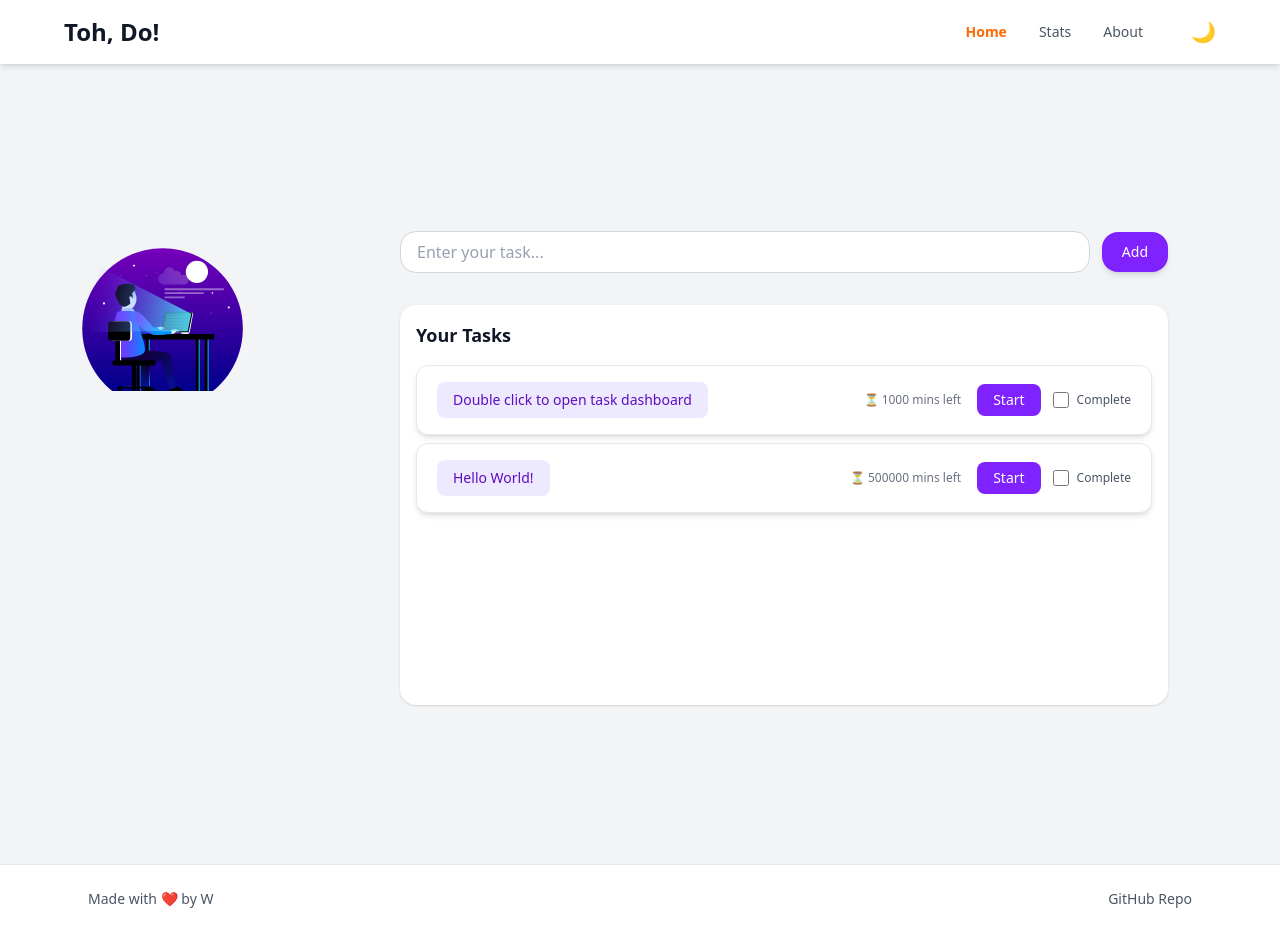
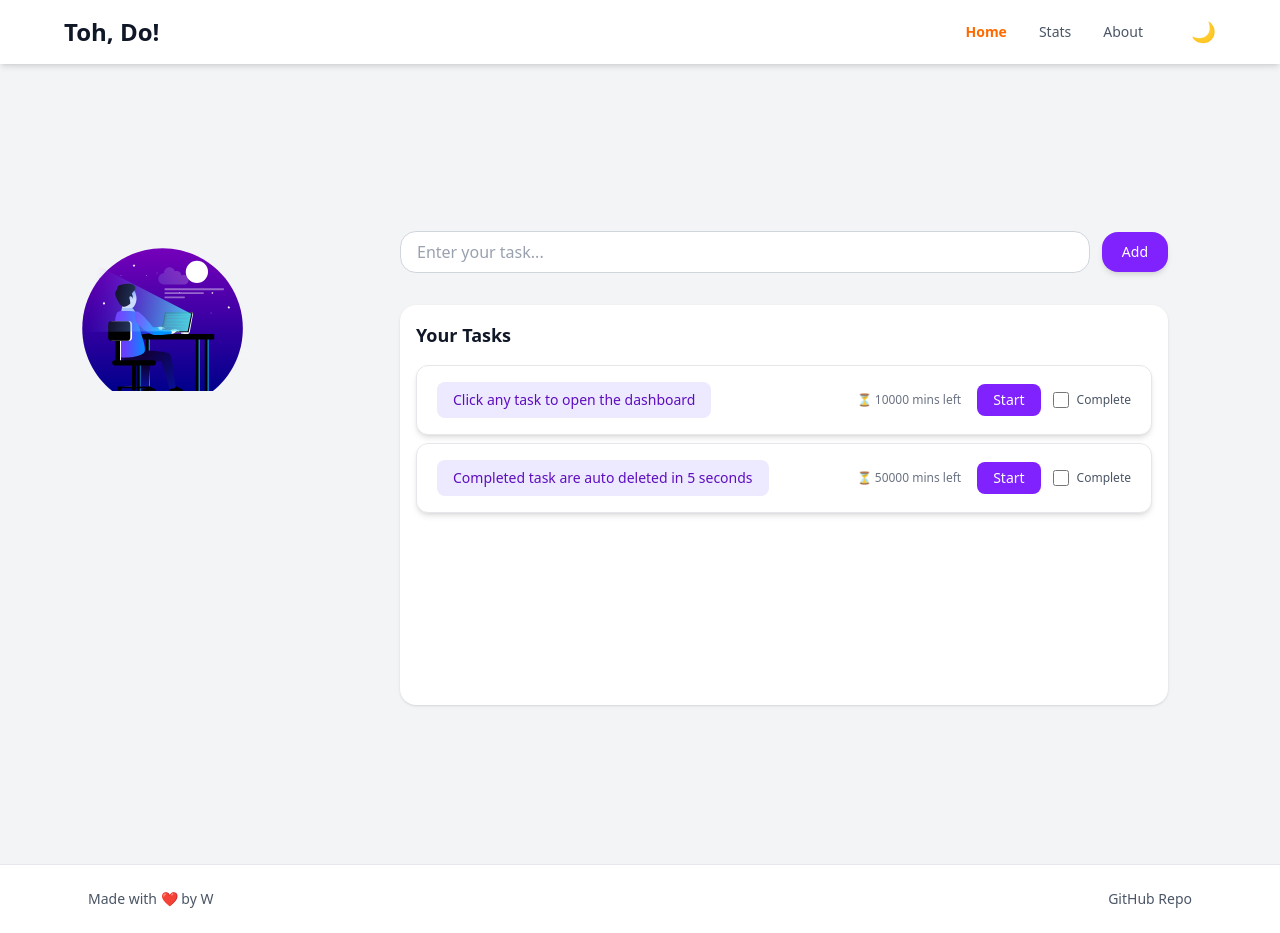
Before and after one commit to prana-W/Task-Manager, a React (Vite) app: page / in a window 1280 px wide. Built offline with nearby package versions, Linux system fonts and the light colour scheme.

Commit message:
Minor fixes

```diff
--- a/src/App.jsx
+++ b/src/App.jsx
@@ -24,18 +24,14 @@ function App() {
     if (timeDiff) {
       dispatch(updateOfflineTime(timeDiff));
     }
+
+    const themeFromStorage = localStorage.getItem('theme')
+
+    themeFromStorage && setThemeMode (themeFromStorage)
+
     // eslint-disable-next-line react-hooks/exhaustive-deps
   }, []);
 
-  // Updates the lastSeen time on every refresh or reload or load
-
-  // useEffect(() => {
-  //   window.addEventListener("beforeunload", () => {
-  //     dispatch(updateLastSeen(Date.now()));
-  //   });
-
-  //   // eslint-disable-next-line react-hooks/exhaustive-deps
-  // }, []);
 
   useEffect(() => {
     var lastSeenUpdateRef = setInterval(() => {
@@ -46,7 +42,6 @@ function App() {
   // eslint-disable-next-line react-hooks/exhaustive-deps
   }, []);
 
-  //! (warning) change here
   //This is to update the timeRemaining in all ongoing tasks
 
   useEffect(() => {
@@ -66,10 +61,12 @@ function App() {
 
   const toLightTheme = () => {
     setThemeMode("light");
+    localStorage.setItem('theme', 'light')
   };
 
   const toDarkTheme = () => {
     setThemeMode("dark");
+    localStorage.setItem('theme', 'dark')
   };
 
   return (
--- a/src/components/TaskComponent.jsx
+++ b/src/components/TaskComponent.jsx
@@ -6,11 +6,7 @@ import { toast } from "react-hot-toast";
 import { deleteTodo, addTodo } from "../features/tasks/taskSlice";
 import { useDispatch } from "react-redux";
 
-
 function TaskComponent({ children, taskId }) {
-
-
-
   const [failed, setFailed] = useState(false);
   const navigate = useNavigate();
   const taskData = useTaskInfo(taskId);
@@ -18,8 +14,16 @@ function TaskComponent({ children, taskId }) {
   const dispatch = useDispatch();
 
   const handleRestartTask = () => {
-    dispatch(addTodo({taskId: Date.now(), taskName: taskData.taskName, timeAssigned: taskData.timeAssigned, timeRemaining: taskData.timeAssigned}));
+    dispatch(
+      addTodo({
+        taskId: Date.now(),
+        taskName: taskData.taskName,
+        timeAssigned: taskData.timeAssigned,
+        timeRemaining: taskData.timeAssigned,
+      })
+    );
     dispatch(deleteTodo(taskData.taskId));
+    toast.success(`${taskId.taskName} was added again!`);
   };
 
   const abortTask = () => {
@@ -32,20 +36,6 @@ function TaskComponent({ children, taskId }) {
 
   useEffect(() => {
     if (isCompleted) {
-      toast.custom((t) => (
-        <div
-          className={`${
-            t.visible ? "animate-enter" : "animate-leave"
-          } max-w-xs w-full bg-yellow-300 dark:bg-yellow-500 text-black shadow-lg rounded-lg pointer-events-auto flex ring-1 ring-black ring-opacity-5`}
-        >
-          <div className="flex-1 w-0 p-2">
-            <p className="text-sm font-medium">
-              ⚠️ {taskData.taskName} was marked as completed!
-            </p>
-            <p className="mt-1 text-sm">Task will be removed in 5 seconds...</p>
-          </div>
-        </div>
-      ));
       const timeoutRef = setTimeout(() => {
         dispatch(deleteTodo(taskId));
       }, 5000);
--- a/src/components/TaskFunction.jsx
+++ b/src/components/TaskFunction.jsx
@@ -44,7 +44,6 @@ function TaskFunction({ taskId }) {
       toast.success(`${taskData.taskName} task was paused!`);
       dispatch(editStatus({ taskId, status: "paused" }));
     } else if (btnTxt === "Resume") {
-      toast.success(`${taskData.taskName} was resumed!`);
       setBtnTxt("Pause");
       dispatch(editStatus({ taskId, status: "ongoing" }));
     }
--- a/src/features/tasks/taskSlice.js
+++ b/src/features/tasks/taskSlice.js
@@ -3,29 +3,31 @@ import { createSlice } from "@reduxjs/toolkit";
 const initialState = {
   tasks: [
     {
-      taskName: "Double click to open task dashboard",
+      taskName: "Click any task to open the dashboard",
       taskId: 1744836532410,
       status: "pending", //pending (when not started), ongoing (when started || resumed), paused (when started but paused), completed (when task is finished)
-      timeAssigned: 1000, //total time asssigned in ms
-      timeRemaining: 1000, //time remaining (timeAssigned - timeDedicated)
+      timeAssigned: 10000, //total time asssigned in ms
+      timeRemaining: 10000, //time remaining (timeAssigned - timeDedicated)
     },
     {
-      taskName: "Hello World!",
+      taskName: "Completed task are auto deleted in 5 seconds",
       taskId: 1744836542689,
       status: "pending",
-      timeAssigned: 500000,
-      timeRemaining: 500000,
+      timeAssigned: 50000,
+      timeRemaining: 50000,
     },
   ],
+
+  lastSeen: null, //If user is online -> this is the current time; if user is offline -> this is the time the user was last seen
+
   //this is the statistics of the user (will be implemented in the future)
-  statistics: {
-    timeDedicated: null, //net time spent on tasks
-    timeOverspent: null, //extra time spent on tasks (actual-target)
-    timeSaved: null, //time saved on tasks (target-actual)
-    tasksCompleted: null, //total number of tasks that was completed
-  },
-  //If user is online -> this is the current time; if user is offline -> this is the time the user was last seen
-  lastSeen: null,
+
+  // statistics: {
+  //   timeDedicated: null, //net time spent on tasks
+  //   timeOverspent: null, //extra time spent on tasks (actual-target)
+  //   timeSaved: null, //time saved on tasks (target-actual)
+  //   tasksCompleted: null, //total number of tasks that was completed
+  // },
 };
 
 const taskSlice = createSlice({
@@ -69,8 +71,7 @@ const taskSlice = createSlice({
     reduceTime: (state) => {
       state.tasks = state.tasks.map((task) => {
         if (task.status == "ongoing") {
-          let newTimeRemaining = Number((task.timeRemaining - 0.01).toFixed(2)); //! (warning) change time here
-
+          let newTimeRemaining = Number((task.timeRemaining - 0.01).toFixed(2));
           if (newTimeRemaining <= 0) {
             return { ...task, status: "failed", timeRemaining: 0 };
           } else return { ...task, timeRemaining: newTimeRemaining };
```
Also changed, not shown: src/pages/TaskDashboard.jsx (+6 -10 lines), 2 other files (tests, documents, lock files or other folders).
